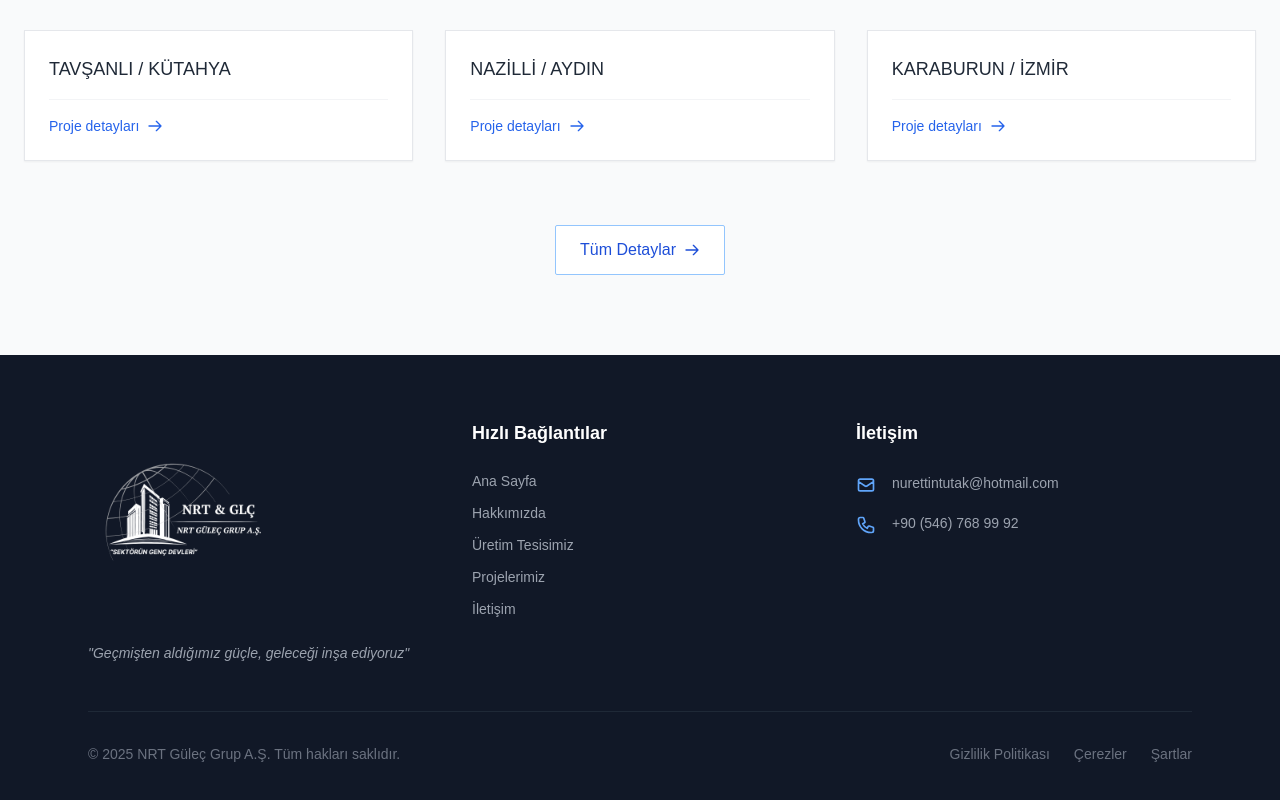
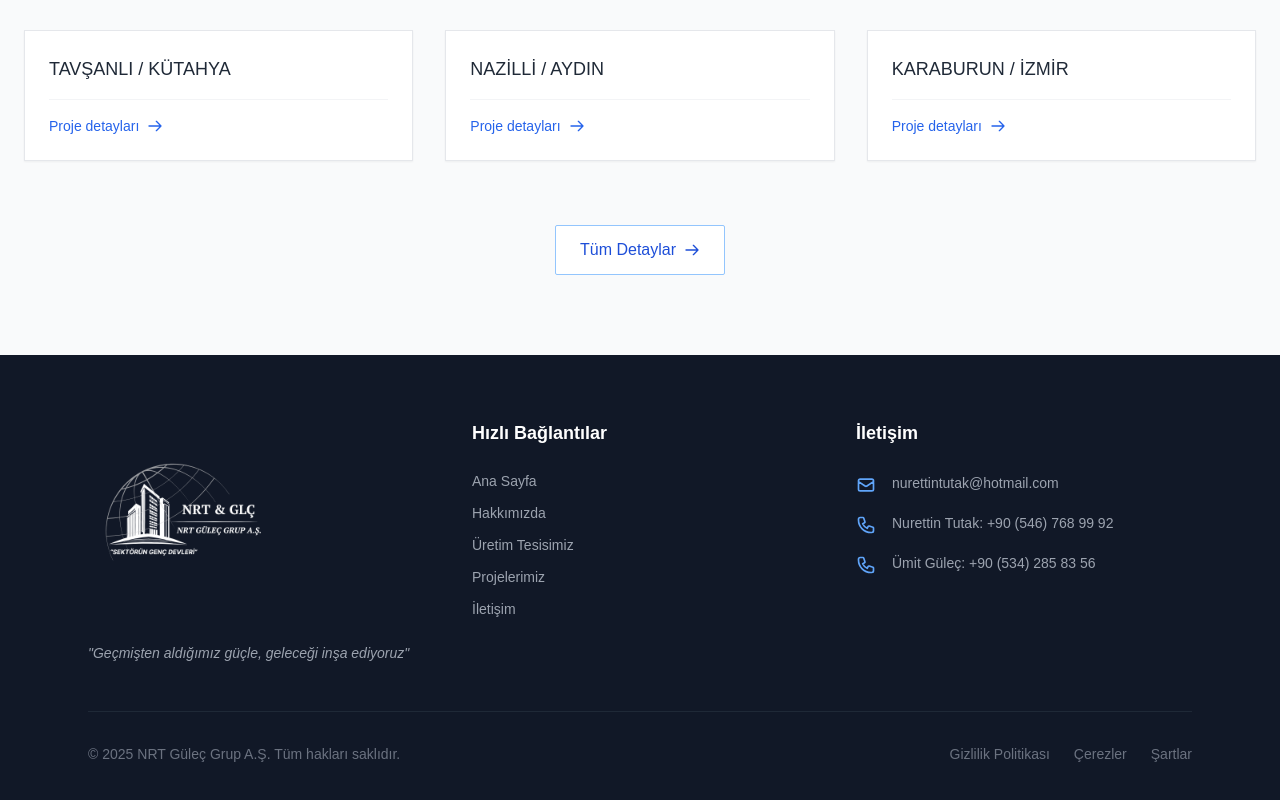
Before and after one commit to ardaaskinn01/nurettin-tutak, a Next.js app: page / in a window 1280 px wide. Shown: the part 5184-5984 px from the top of the page. Built offline with nearby package versions, Linux system fonts and the light colour scheme.

Commit message:
last commit

```diff
--- a/src/app/iletisim/page.js
+++ b/src/app/iletisim/page.js
@@ -89,7 +89,6 @@
                 <h3 className="text-2xl font-semibold text-gray-900 mb-6">İletişim Bilgileri</h3>
 
                 <div className="space-y-6">
-
                   <div className="flex items-start">
                     <div className="flex-shrink-0 mt-1">
                       <div className="w-10 h-10 rounded-lg bg-blue-50 flex items-center justify-center">
@@ -116,9 +115,14 @@
                     </div>
                     <div className="ml-4">
                       <h4 className="text-sm font-medium text-gray-500">Telefon</h4>
-                      <a href="tel:+905467689992" className="text-blue-600 hover:text-blue-800 transition-colors mt-1 block">
-                        +90 (546) 768 99 92
-                      </a>
+                      <div className="space-y-2">
+                        <a href="tel:+905467689992" className="text-blue-600 hover:text-blue-800 transition-colors block">
+                          Nurettin Tutak: +90 (546) 768 99 92
+                        </a>
+                        <a href="tel:+905342855356" className="text-blue-600 hover:text-blue-800 transition-colors block">
+                          Ümit Güleç: +90 (534) 285 83 56
+                        </a>
+                      </div>
                     </div>
                   </div>
                 </div>
--- a/src/app/page.js
+++ b/src/app/page.js
@@ -504,11 +504,26 @@
                     </div>
                     <div className="ml-4">
                       <a href="tel:+905467689992" className="text-gray-400 hover:text-blue-400 text-sm transition-colors">
-                        +90 (546) 768 99 92
+                        Nurettin Tutak: +90 (546) 768 99 92
+                      </a>
+                    </div>
+
+                  </div>
+                  <div className="flex items-start">
+                    <div className="flex-shrink-0 mt-1">
+                      <svg className="w-5 h-5 text-blue-400" fill="none" stroke="currentColor" viewBox="0 0 24 24">
+                        <path strokeLinecap="round" strokeLinejoin="round" strokeWidth={2} d="M3 5a2 2 0 012-2h3.28a1 1 0 01.948.684l1.498 4.493a1 1 0 01-.502 1.21l-2.257 1.13a11.042 11.042 0 005.516 5.516l1.13-2.257a1 1 0 011.21-.502l4.493 1.498a1 1 0 01.684.949V19a2 2 0 01-2 2h-1C9.716 21 3 14.284 3 6V5z" />
+                      </svg>
+                    </div>
+                    <div className="ml-4">
+                      <a href="tel:+905467689992" className="text-gray-400 hover:text-blue-400 text-sm transition-colors">
+                        Ümit Güleç: +90 (534) 285 83 56
                       </a>
                     </div>
                   </div>
+
                 </div>
+
               </div>
             </div>
 
--- a/src/app/projelerimiz/karaburun/page.js
+++ b/src/app/projelerimiz/karaburun/page.js
@@ -15,7 +15,7 @@
       <TopContactBar />
       <Navbar />
 
-      <div className="absolute top-32 left-6 z-20">
+      <div className="absolute top-40 left-6 z-20">
         <button
           onClick={() => router.back()}
           className="bg-blue-500 text-white px-4 py-2 rounded-lg shadow-lg hover:bg-blue-600"
--- a/src/app/projelerimiz/nazilli/page.js
+++ b/src/app/projelerimiz/nazilli/page.js
@@ -18,7 +18,7 @@
       <TopContactBar />
       <Navbar />
 
-      <div className="absolute top-32 left-6 z-20">
+      <div className="absolute top-40 left-6 z-20">
         <button
           onClick={() => router.back()}
           className="bg-blue-500 text-white px-4 py-2 rounded-lg shadow-lg hover:bg-blue-600"
--- a/src/app/projelerimiz/tavsanli/page.js
+++ b/src/app/projelerimiz/tavsanli/page.js
@@ -34,7 +34,7 @@
             <TopContactBar />
             <Navbar />
 
-            <div className="absolute top-32 left-6 z-20">
+            <div className="absolute top-40 left-6 z-20">
                 <button
                     onClick={() => router.back()}
                     className="bg-blue-500 text-white px-4 py-2 rounded-lg shadow-lg hover:bg-blue-600"
```
